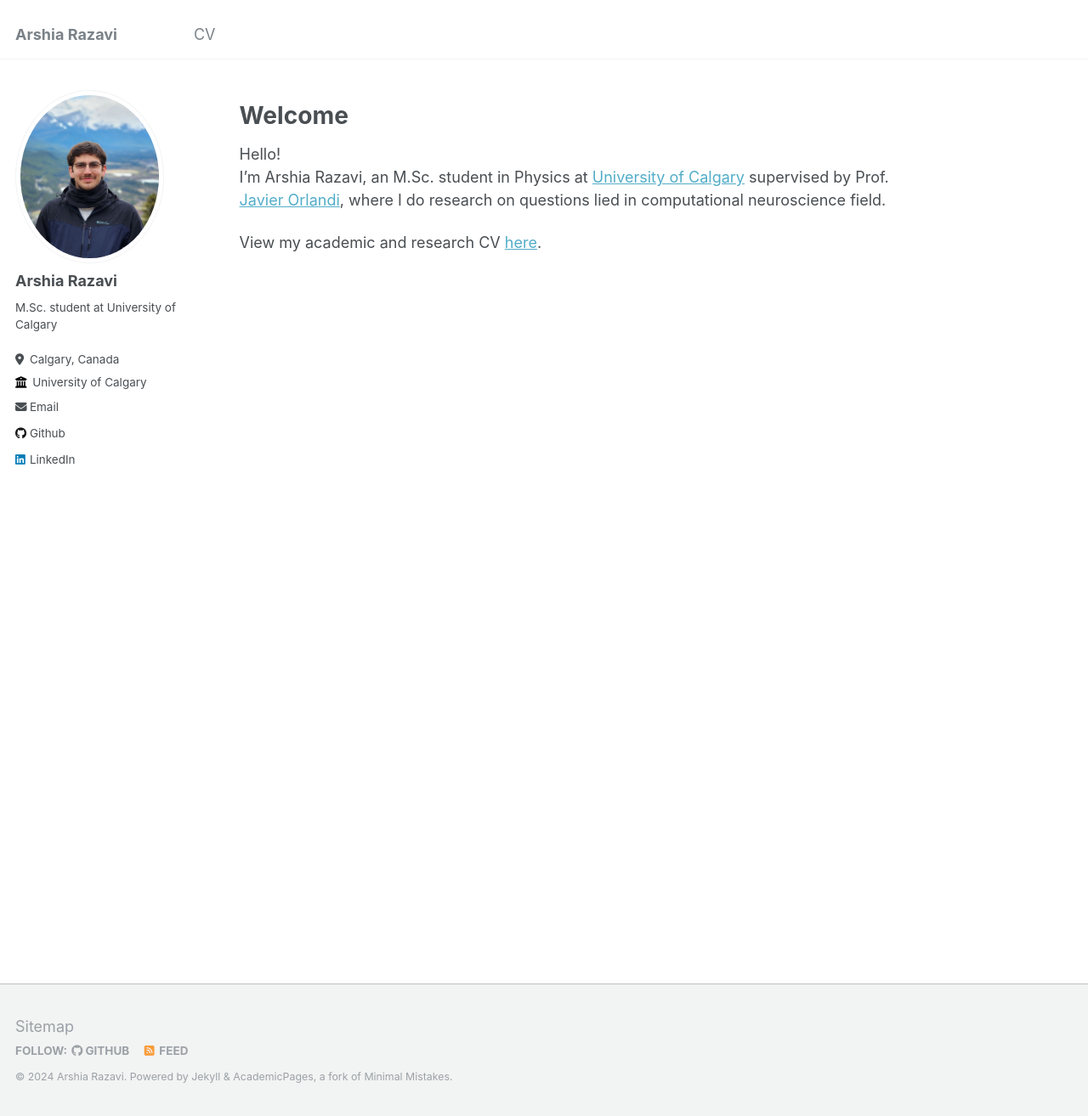
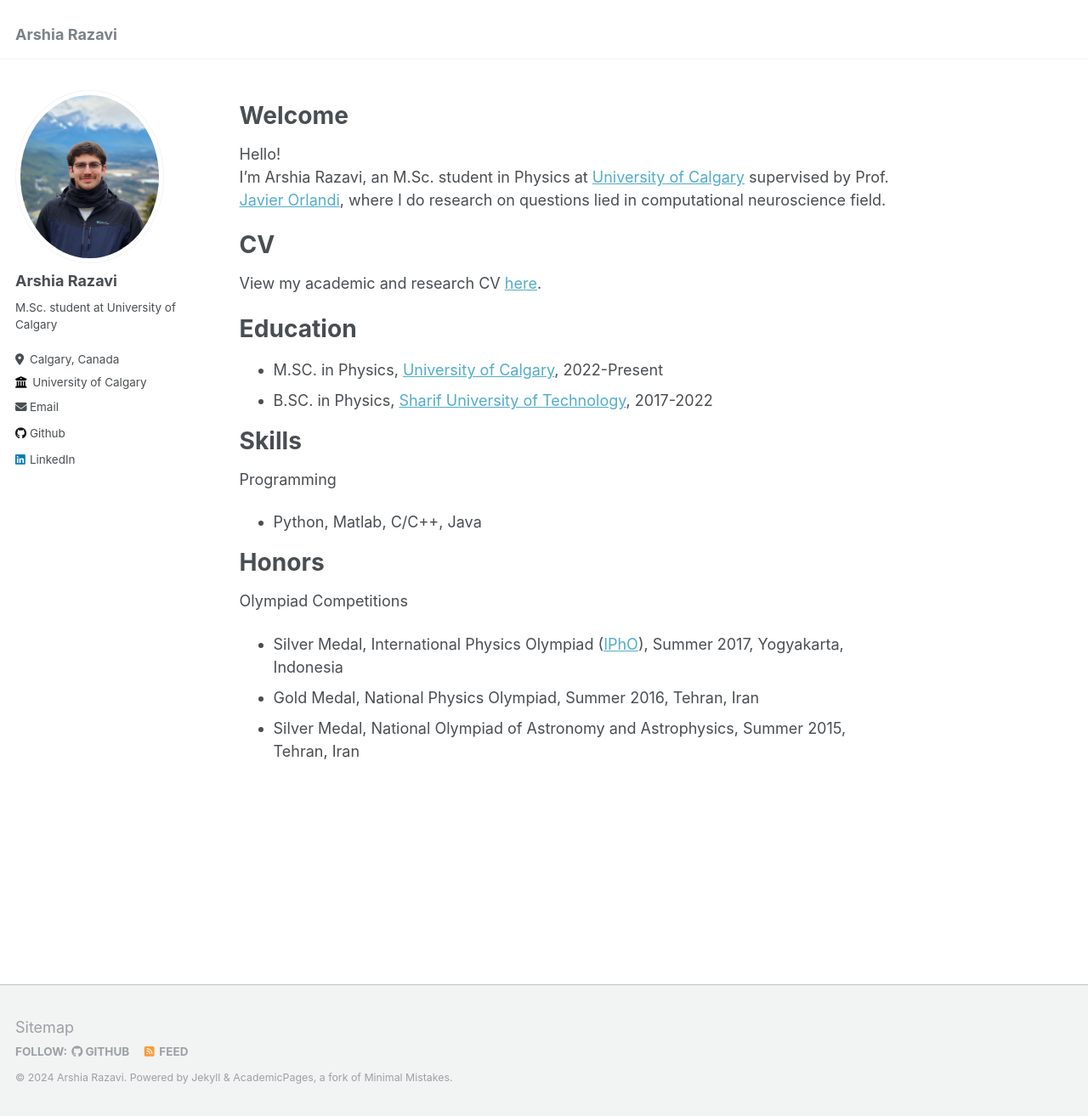
Before and after one commit to ArshiaRazavi/ArshiaRazavi.github.io, a Jekyll site: the page built from _pages/about.md, in a window 1280 px wide and 1314 px high. Shown: the whole window at 85% size. Built offline with Jekyll 4.4.1, drawn with Linux system fonts in a browser that asks for light colours.

Commit message:
SEO update

```diff
--- a/_data/navigation.yml
+++ b/_data/navigation.yml
@@ -1,10 +1,10 @@
 # main links links
-main:
+#main:
 #  - title: "Publications"
 #    url: /publications/
 
-  - title: "CV"
-    url: /cv/
+#  - title: "CV"
+#    url: /cv/
 
 #  - title: "Talks"
 #    url: /talks/
--- a/_pages/about.md
+++ b/_pages/about.md
@@ -8,9 +8,30 @@ redirect_from:
 ---
 
 Welcome
-====
+=====
 
 Hello! <br>
 I'm Arshia Razavi, an M.Sc. student in Physics at [University of Calgary](https://www.ucalgary.ca) supervised by Prof. [Javier Orlandi](http://javierorlandi.com), where I do research on questions lied in computational neuroscience field.
 
-View my academic and research CV [here](Arshia_Razavi_CV.pdf).
+CV
+======
+View my academic and research CV [here](pdfs/Arshia_Razavi_CV.pdf).
+
+Education
+======
+
+* M.SC. in Physics, [University of Calgary](https:ucalgary.ca), 2022-Present
+* B.SC. in Physics, [Sharif University of Technology](https://en.sharif.edu), 2017-2022
+
+Skills
+======
+Programming
+* Python, Matlab, C/C++, Java
+
+
+Honors
+=====
+Olympiad Competitions
+* Silver Medal, International Physics Olympiad ([IPhO](https://ipho-unofficial.org/timeline/2017/individual)), Summer 2017, Yogyakarta, Indonesia
+* Gold Medal, National Physics Olympiad, Summer 2016, Tehran, Iran
+* Silver Medal, National Olympiad of Astronomy and Astrophysics, Summer 2015, Tehran, Iran
```
Also changed, not shown: _pages/cv.md (+19 -14 lines), _pages/sitemap.md (+30 -0 lines), 2 other files.
